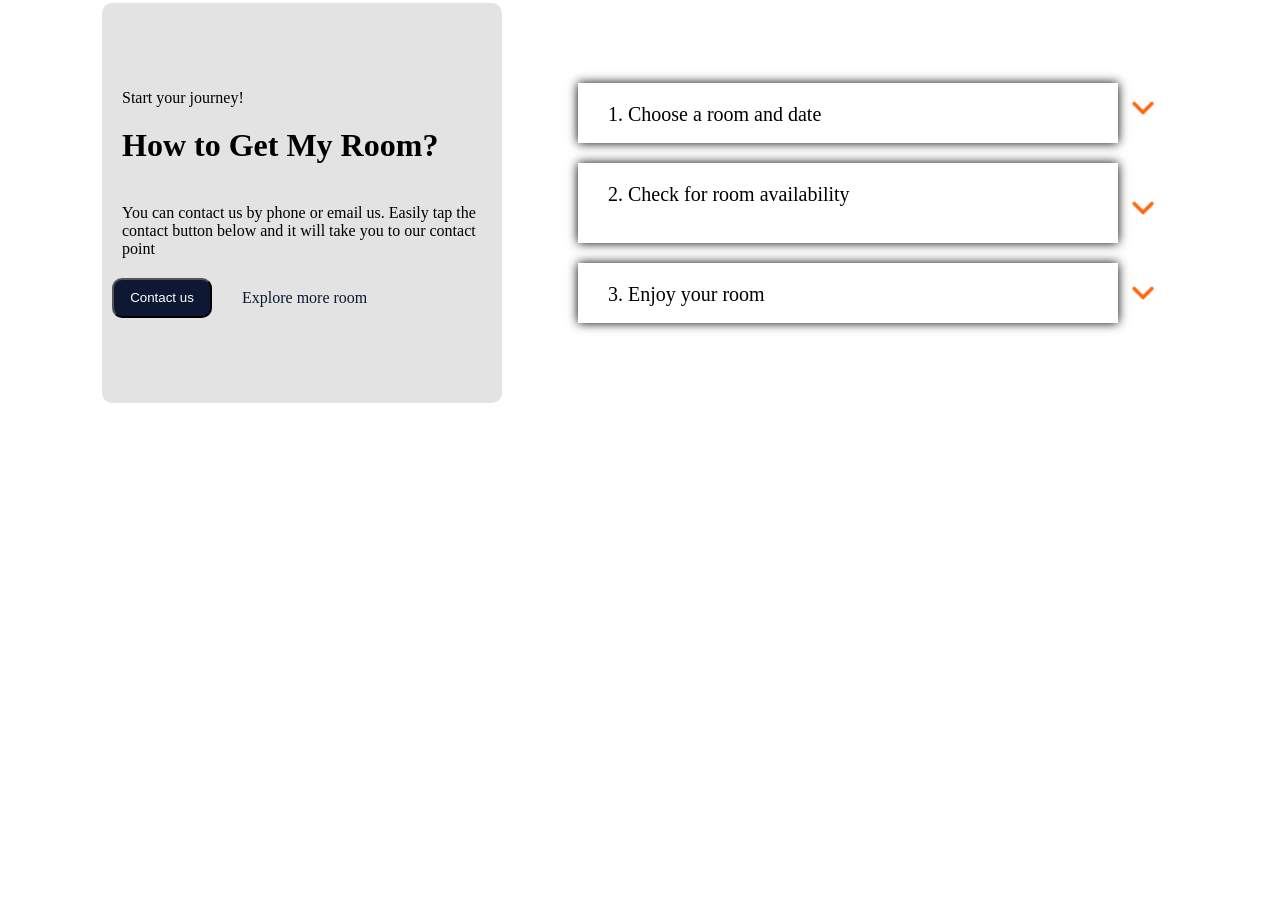
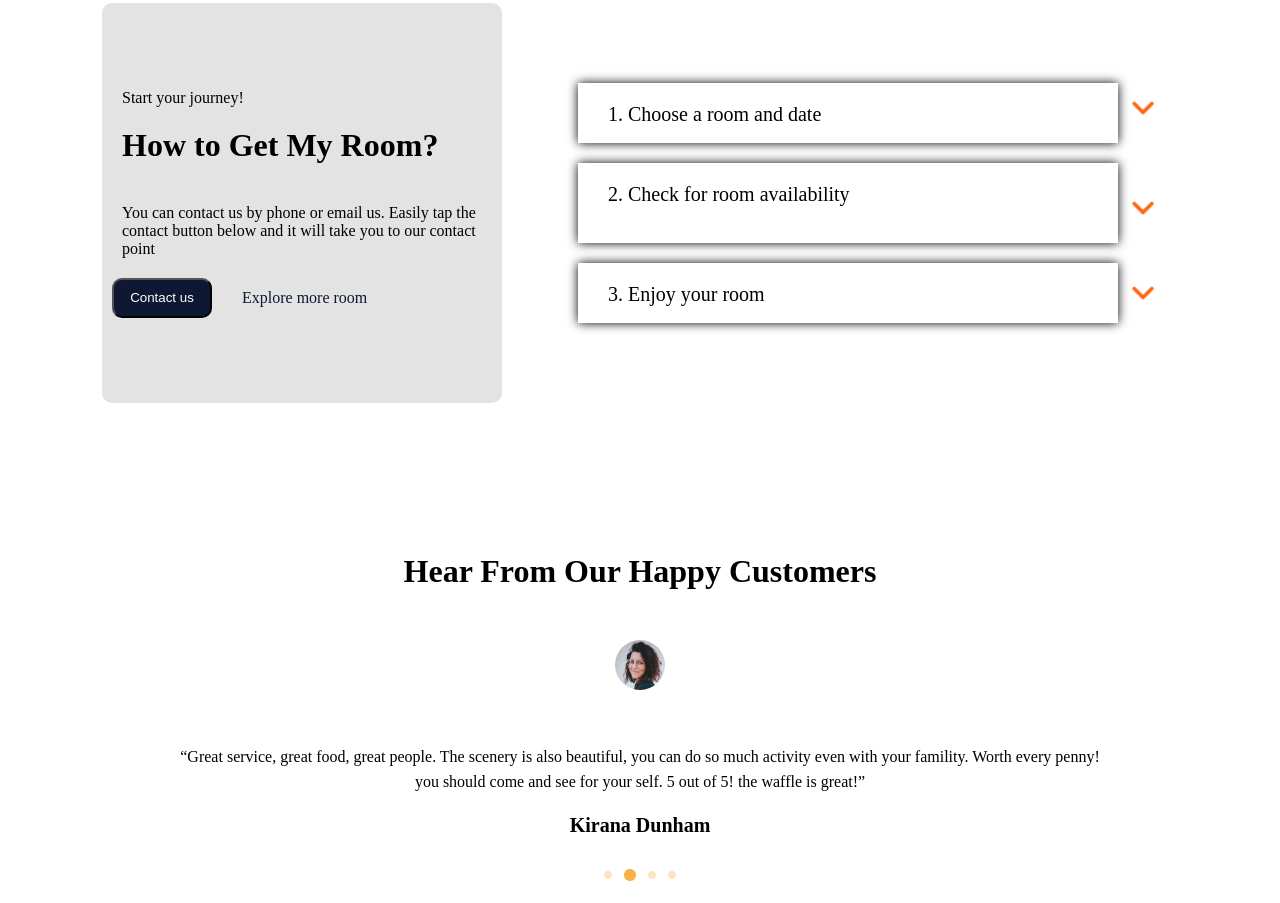
Before and after one commit to nekkru08-hash/Nature, a plain HTML site: page index.html in a window 1280 px wide. Shown: the part 3018-3921 px from the top of the page. Before the commit the page ends 3521 px from the top, so only its background shows below. Drawn offline with Linux system fonts and the light colour scheme.

Commit message:
section7

```diff
--- a/index.html
+++ b/index.html
@@ -126,6 +126,17 @@
             </div>
         </div>
     </div>
+    <div class="header7">
+        <div class="ttt">
+            <div class="ll">
+                <h1 class="hear">Hear From Our Happy Customers</h1>
+                <img class="woman" src="/da4aa7efeffc7f959dbb91e13f4cf6683ea80eb3.png" alt="">
+                <p style="line-height: 25px;">“Great service, great food, great people. The scenery is also beautiful, you can do so much activity even with your famility. Worth every penny! you should come and see for your self. 5 out of 5! the waffle is great!”</p>
+                <p style="font-weight: bold; font-size: 20px; margin-top: 20px; margin-bottom: 30px;">Kirana Dunham</p>
+                <img src="/Group 8.png" alt="">
+            </div>
+        </div>
+    </div>
 </body>
 
 </html>
--- a/style.css
+++ b/style.css
@@ -507,3 +507,32 @@
     box-shadow: 0px 0px 10px;
     margin-top: 20px;
 }
+
+.header7 {
+    width: 90%;
+    height: 400px;
+    /* background-color: red; */
+    margin: auto;
+    margin-top: ;
+}
+
+.ttt {
+    width: 80%;
+    height: 400px;
+    /* background-color: blue; */
+    margin: auto;
+    text-align: center;
+}
+
+.woman {
+    width: 50px;
+    height: 50px;
+    border-radius: 50%;
+    margin-top: 50px;
+    margin-bottom: 50px;
+}
+
+.hear {
+    padding-top: 50px;
+    /* margin-bottom: 80px; */
+}
```
Also changed, not shown: Group 8.png (added), da4aa7efeffc7f959dbb91e13f4cf6683ea80eb3.png (added).
